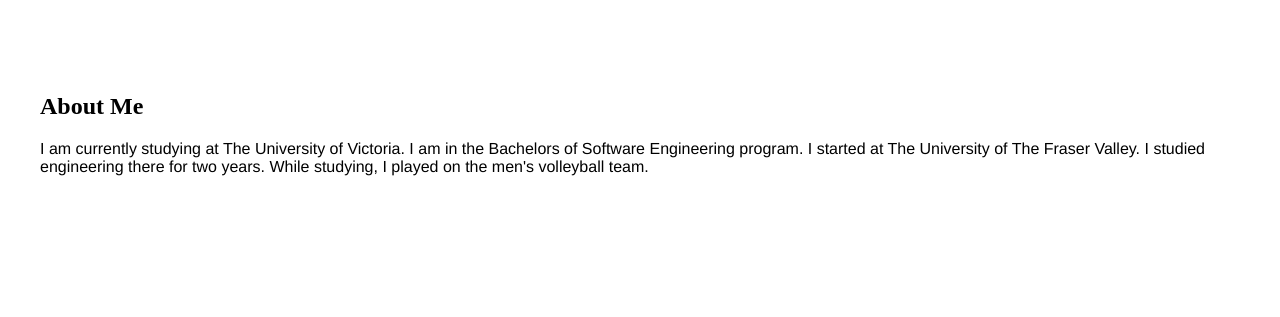
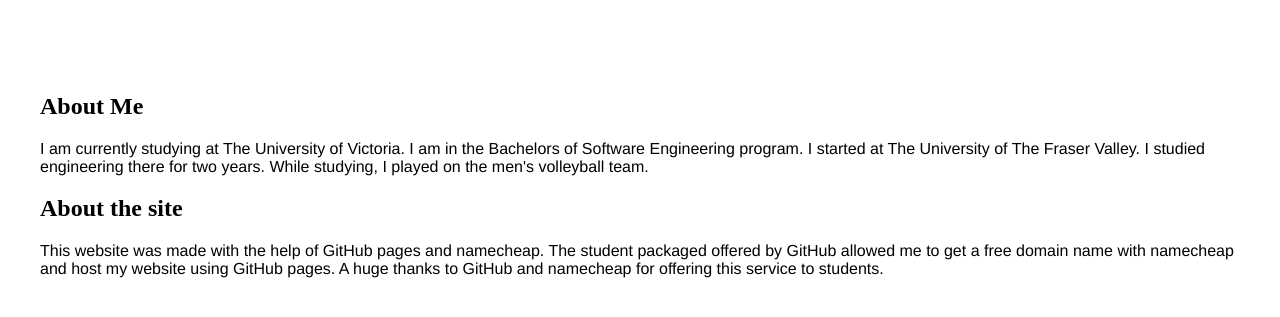
Before and after one commit to lucianojd/MyWebsite, a PHP site: page /subPages/homePage.html in a window 1280 px wide. Shown: the part 174-491 px from the top of the page. Run offline with PHP 8.4, Linux system fonts and the light colour scheme.

Commit message:
Added the rest of the pages for the menu and left them blank. Created a seperate .css file for the homePage.html.

```diff
--- a/subPages/homePage.html
+++ b/subPages/homePage.html
@@ -1,9 +1,12 @@
 <html>
 	<head>
 		<title>Homepage</title>
-		<link rel="stylesheet" href="styles\mainstyle.css" type="text/css"/>
+		<link rel="stylesheet" href="styles\mainStyle.css" type="text/css"/>
+		<link rel="stylesheet" href="styles\homePage.css" type="text/css"/>
 	</head>
 <body>
+
+<!--Flexbox details are in homePage.css-->
 <div class="container">
 	<div class="box1">
 		<h2 class="header">Luciano De Gianni</h2>
@@ -13,9 +16,13 @@
 </div>
 
 <h2 class="homepage">About Me</h2>
+<p>I am currently studying at The University of Victoria. I am in the Bachelors of Software Engineering program. I started at The
+University of The Fraser Valley. I studied engineering there for two years. While studying, I played on the men's volleyball team.</p>
 
-<p class="homepage">I am currently studying at The University of Victoria. I am in the Bachelors of Software Engineering program. I started at The
-University of The Fraser Valley. I studied engineering there for two years. While studying, I played on the men's volleyball team.</p>
+<h2 class="homepage">About the site</h2>
+<p>This website was made with the help of GitHub pages and namecheap. The student packaged offered by GitHub allowed me to get
+a free domain name with namecheap and host my website using GitHub pages. A huge thanks to GitHub and namecheap for offering
+this service to students.</p>
 
 </body>
 </html>
--- /dev/null
+++ b/subPages/styles/homePage.css
@@ -0,0 +1,19 @@
+h2.homepage {
+	padding-left: 40px;
+}
+
+.container {
+	display: flex;
+	align-items: center;
+	justify-content: center;
+	width: 50vw;
+	margin: auto;
+	margin-bottom: 100px;
+}
+
+.box1 {
+	flex: 0 0 100%;
+	margin:auto;
+	border-style: solid;
+	text-align: center;
+}
--- a/subPages/styles/mainstyle.css
+++ b/subPages/styles/mainstyle.css
@@ -56,30 +56,7 @@
 
 p {
 	text-align-last: left;
-}
-
-p.homepage {
 	padding-left: 40px;
 	padding-right: 40px;
 	font-family: Helvetica;
 }
-
-h2.homepage {
-	padding-left: 40px;
-}
-
-.container {
-	display: flex;
-	align-items: center;
-	justify-content: center;
-	width: 50vw;
-	margin: auto;
-	margin-bottom: 100px;
-}
-
-.box1 {
-	flex: 0 0 100%;
-	margin:auto;
-	border-style: solid;
-	text-align: center;
-}
```
Also changed, not shown: index.html (+6 -5 lines), subPages/contactInfo.html (added, +8 -0 lines), subPages/education.html (added, +10 -0 lines), subPages/interests.html (added, +8 -0 lines), subPages/skills.html (added, +8 -0 lines), subPages/styles/education.css (added).
